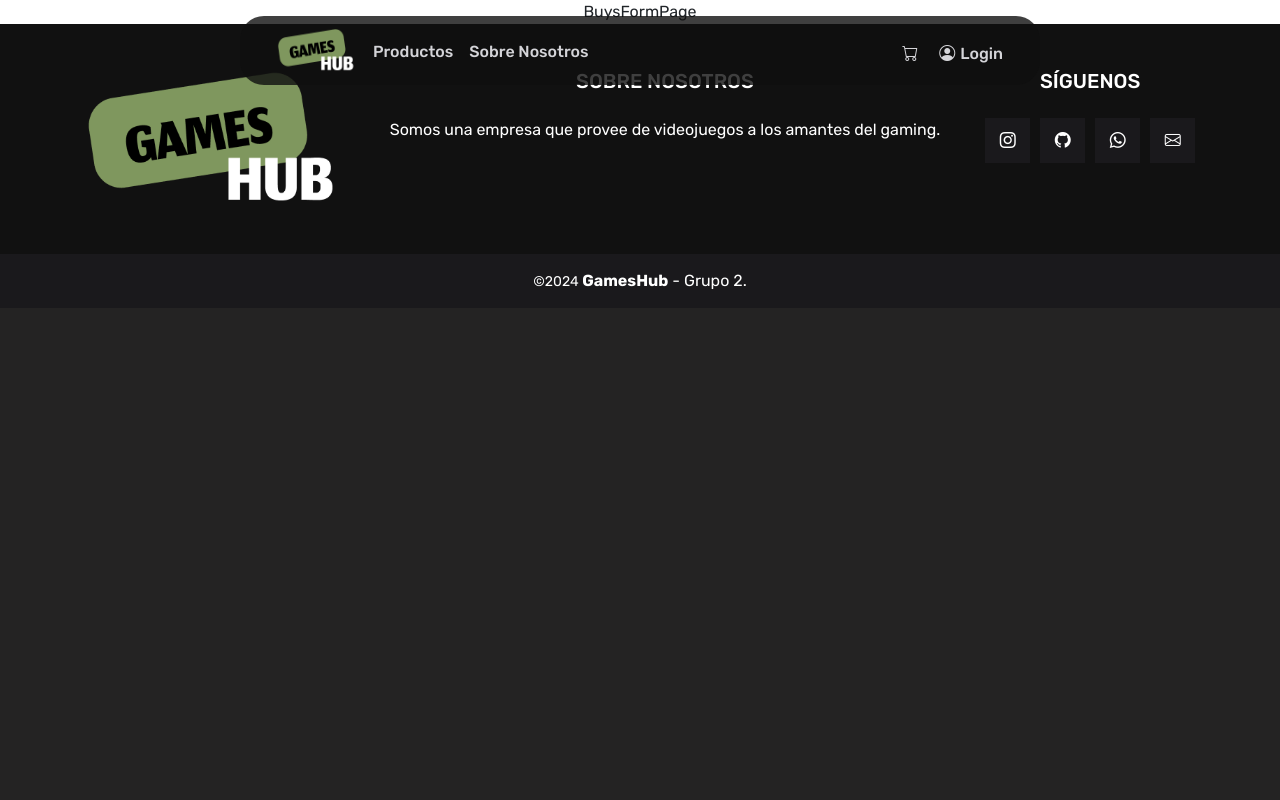
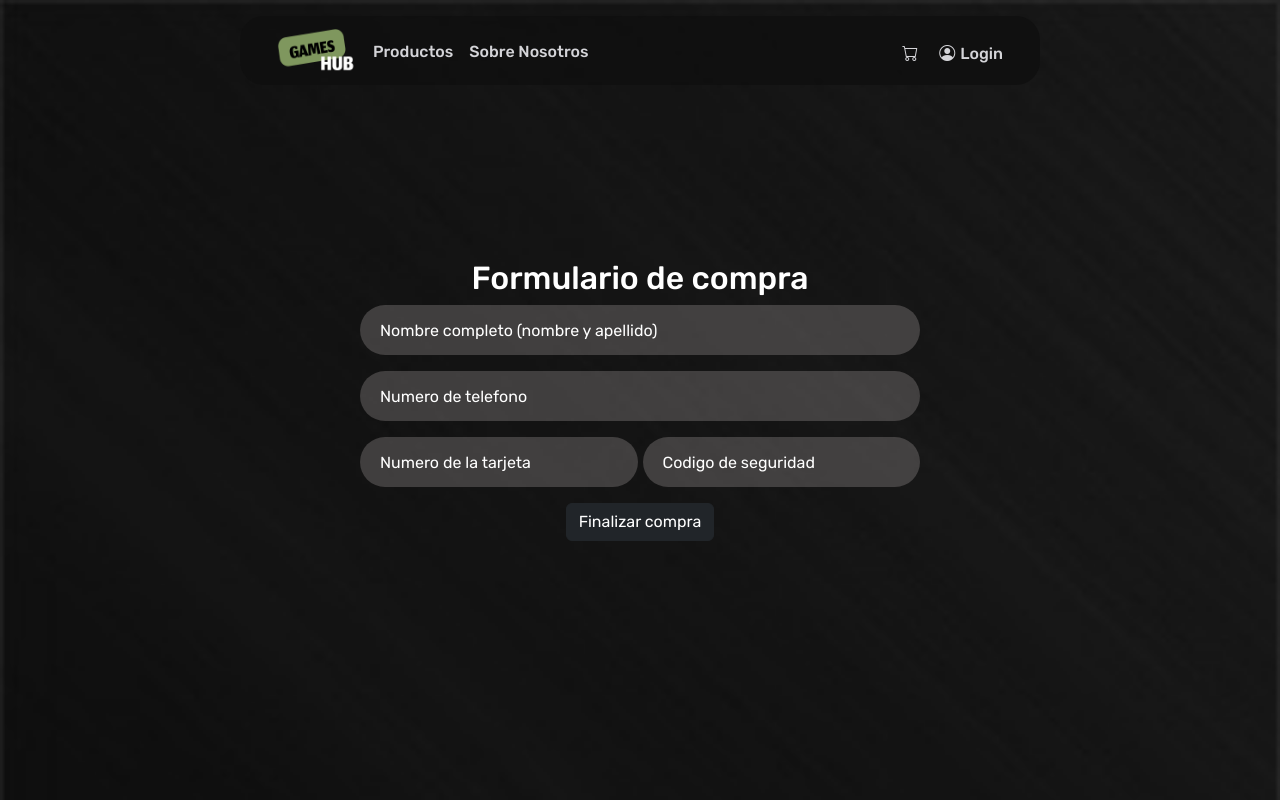
Before and after one commit to ValentinCura/GamesHub, a React (Vite) app: page /buys-form in a window 1280 px wide. Shown: the top 800 px of the page. Built offline with nearby package versions, Linux system fonts and the light colour scheme; no server answers.

Commit message:
Creation of buy form

```diff
--- a/src/components/buysFormPage/BuysFormPage.css
+++ b/src/components/buysFormPage/BuysFormPage.css
@@ -0,0 +1,41 @@
+.buysForm{
+    background-image: url("../../assets/img/cardBg.jfif");
+    background-size: cover;
+    min-height: 100vh;
+    display: flex;
+    justify-content: center;
+    align-items: center;
+}
+
+.inputBuys{
+    width: 560px;
+    height: 50px
+}
+
+.inputBuys:focus {
+    border: none;
+}
+
+.inputBuys input {
+    color: white;
+    border: none;
+    width: 100%;
+    height: 100%;
+    border-radius: 50px;
+    background-color: rgba(168, 164, 164, 0.3);
+    padding-left: 20px;
+}
+
+.inputBuys input::placeholder {
+    color: white;
+}
+
+.inputBuys input:focus {
+    outline: 1px solid rgba(168, 164, 164);
+    caret-color: rgba(168, 164, 164);
+}
+
+.inputCard{
+    display: flex;
+    gap: 5px;
+}
--- a/src/components/buysFormPage/BuysFormPage.jsx
+++ b/src/components/buysFormPage/BuysFormPage.jsx
@@ -1,8 +1,28 @@
 import React from 'react'
+import { Button } from 'react-bootstrap'
+import { Form } from 'react-router-dom'
+import './BuysFormPage.css'
 
 const BuysFormPage = () => {
   return (
-    <div>BuysFormPage</div>
+    <div className='buysForm'>
+      <Form>
+        <h2>Formulario de compra</h2>
+        <div className="mb-3 inputBuys" controlId="formBasicData">
+          <input type="text"  placeholder="Nombre completo (nombre y apellido)" />
+        </div>
+        <div className="mb-3 inputBuys" controlId="formBasicPhone">
+          <input type="text"placeholder="Numero de telefono" />
+        </div>
+        <div className="mb-3 inputBuys inputCard" controlId="formBasicCard">
+          <input type="text" placeholder="Numero de la tarjeta" />
+          <input type="password" placeholder="Codigo de seguridad" />
+        </div>
+        <Button variant="dark" type="submit" >
+          Finalizar compra
+        </Button>
+      </Form>
+    </div>
   )
 }
 
```
